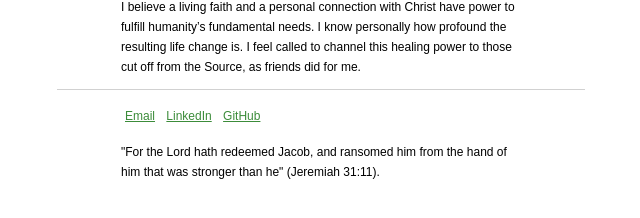
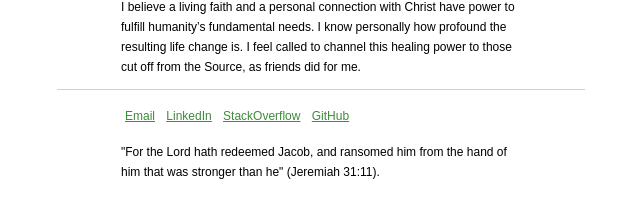
Before and after one commit to narthur/narthur.github.io, a Jekyll site: the page built from index.md, in a window 1280 px wide. Shown: the part 481-699 px from the top of the page, without its empty margins (319-959 px from the left). Built offline with Jekyll 4.4.1, drawn with Linux system fonts in a browser that asks for light colours; nearby versions of some CDN libraries.

Commit message:
Add SO link

```diff
--- a/_includes/footer.html
+++ b/_includes/footer.html
@@ -9,6 +9,7 @@
         <ul class="contact-list">
           <li><a href="mailto:{{ site.email }}">Email</a></li>
           <li><a href="https://www.linkedin.com/in/nathanarthur" data-proofer-ignore>LinkedIn</a></li>
+          <li><a href="https://stackoverflow.com/users/937377/nathan-arthur">StackOverflow</a></li>
           <li><a href="https://github.com/narthur">GitHub</a></li>
         </ul>
       </div>
```
